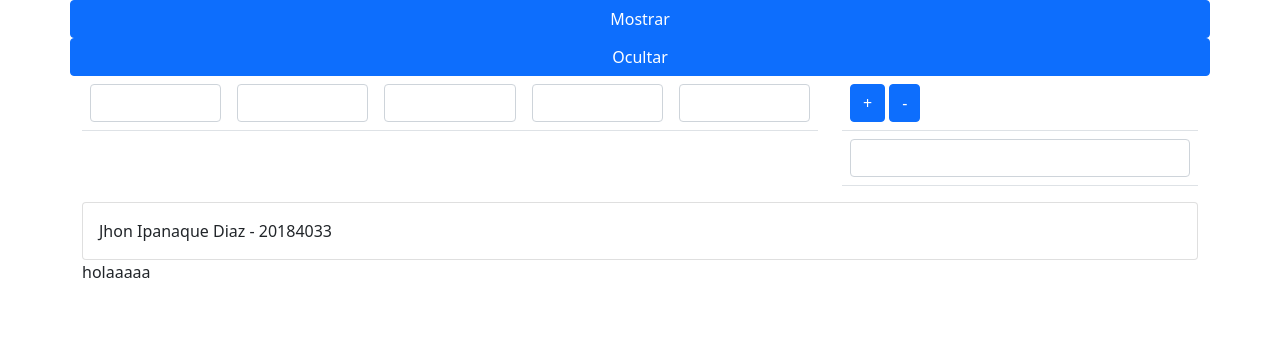
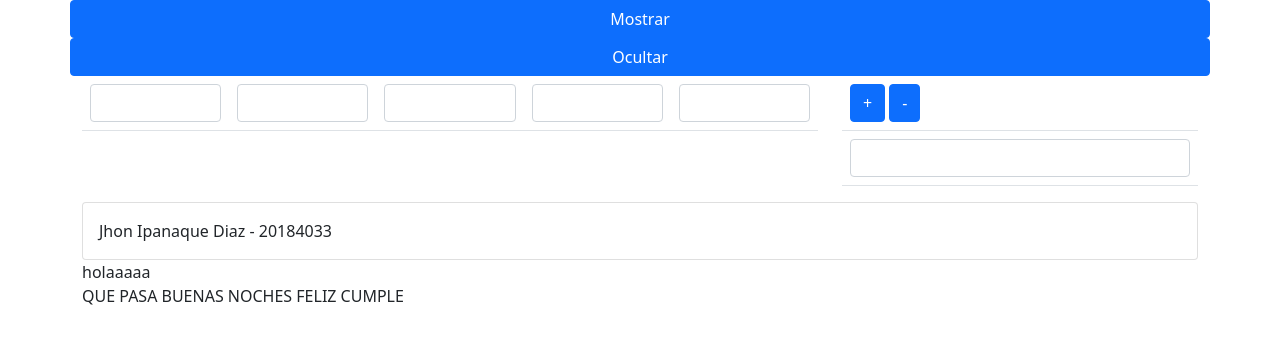
Before and after one commit to jipanaqued/examen2, a plain HTML site: page index.html in a window 1280 px wide. Drawn offline with Linux system fonts and the light colour scheme.

Commit message:
FELIZ CUMPLE

```diff
--- a/index.html
+++ b/index.html
@@ -47,7 +47,7 @@
     </div>
 
     <div> holaaaaa</div>
-
+    <div> QUE PASA BUENAS NOCHES FELIZ CUMPLE</div>
 
 
 
```
